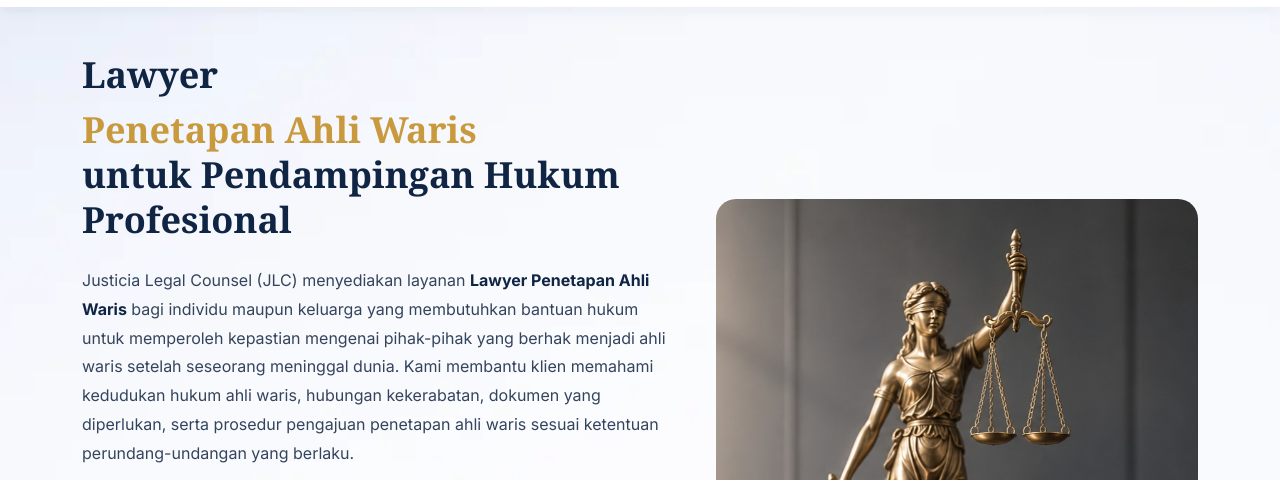
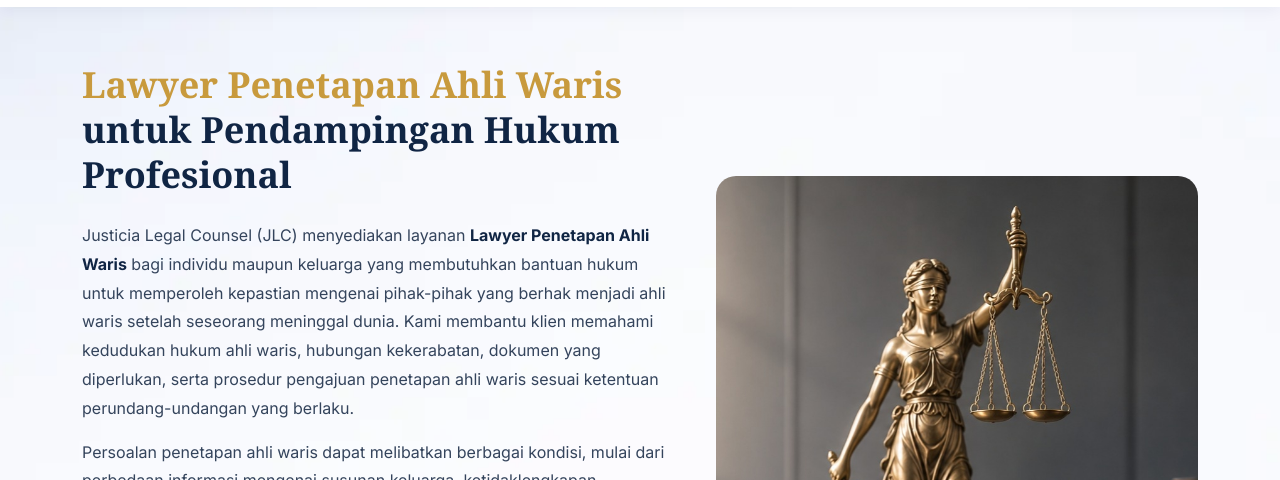
Before and after one commit to lailyfebian/jlc_penetapan-hak-waris, a plain HTML site: page index.html in a window 1280 px wide. Shown: the part 78-558 px from the top of the page. Drawn offline with nearby package versions, Linux system fonts and the light colour scheme.

Commit message:
update project

```diff
--- a/index.html
+++ b/index.html
@@ -162,7 +162,7 @@
         <div class="text-header">
 
             <h1 class="fw-bold mb-4">
-                Lawyer <span>Penetapan Ahli Waris</span> untuk Pendampingan Hukum Profesional
+                <span>Lawyer Penetapan Ahli Waris</span> untuk Pendampingan Hukum Profesional
             </h1>
 
             <p>
```
